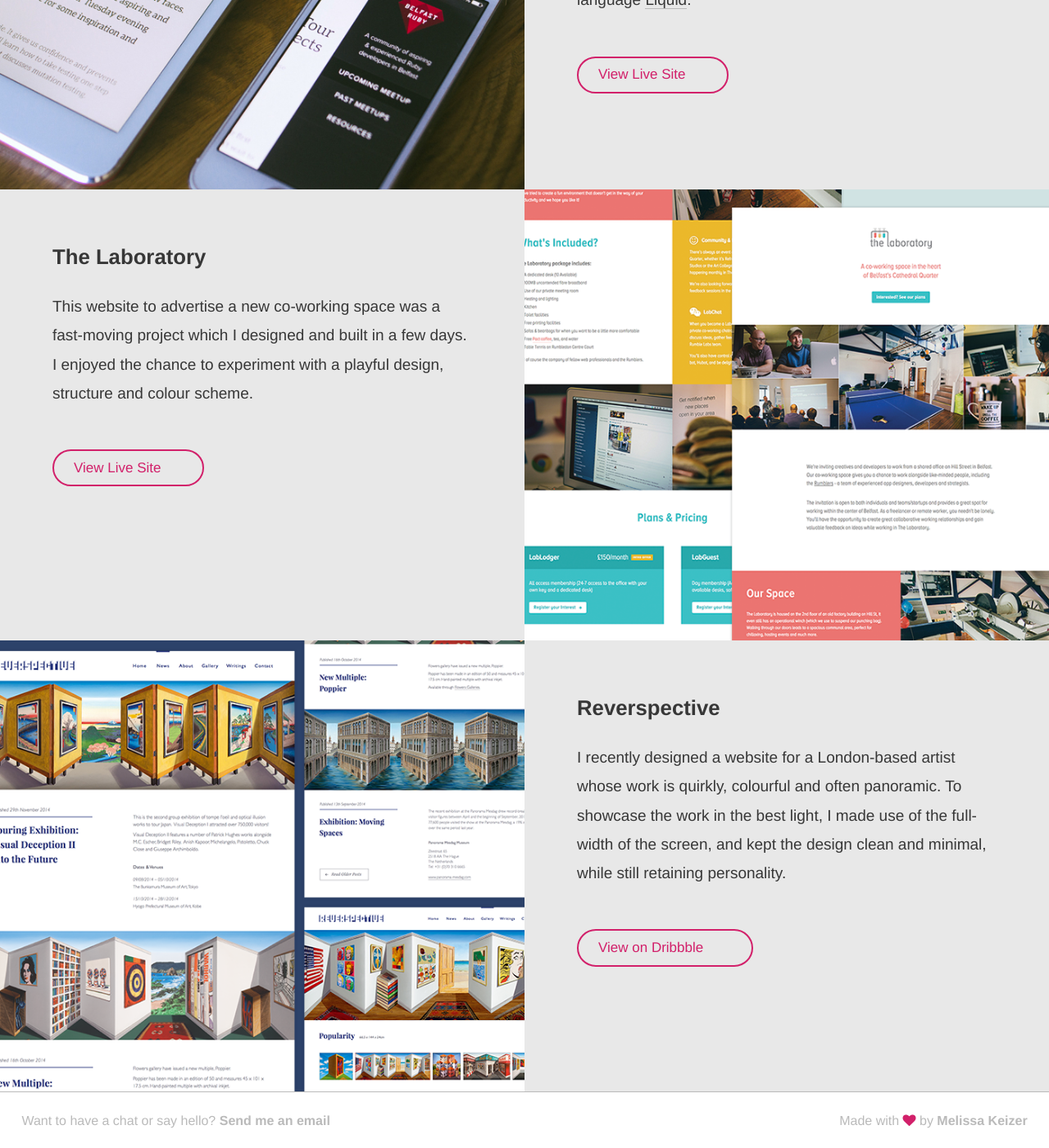
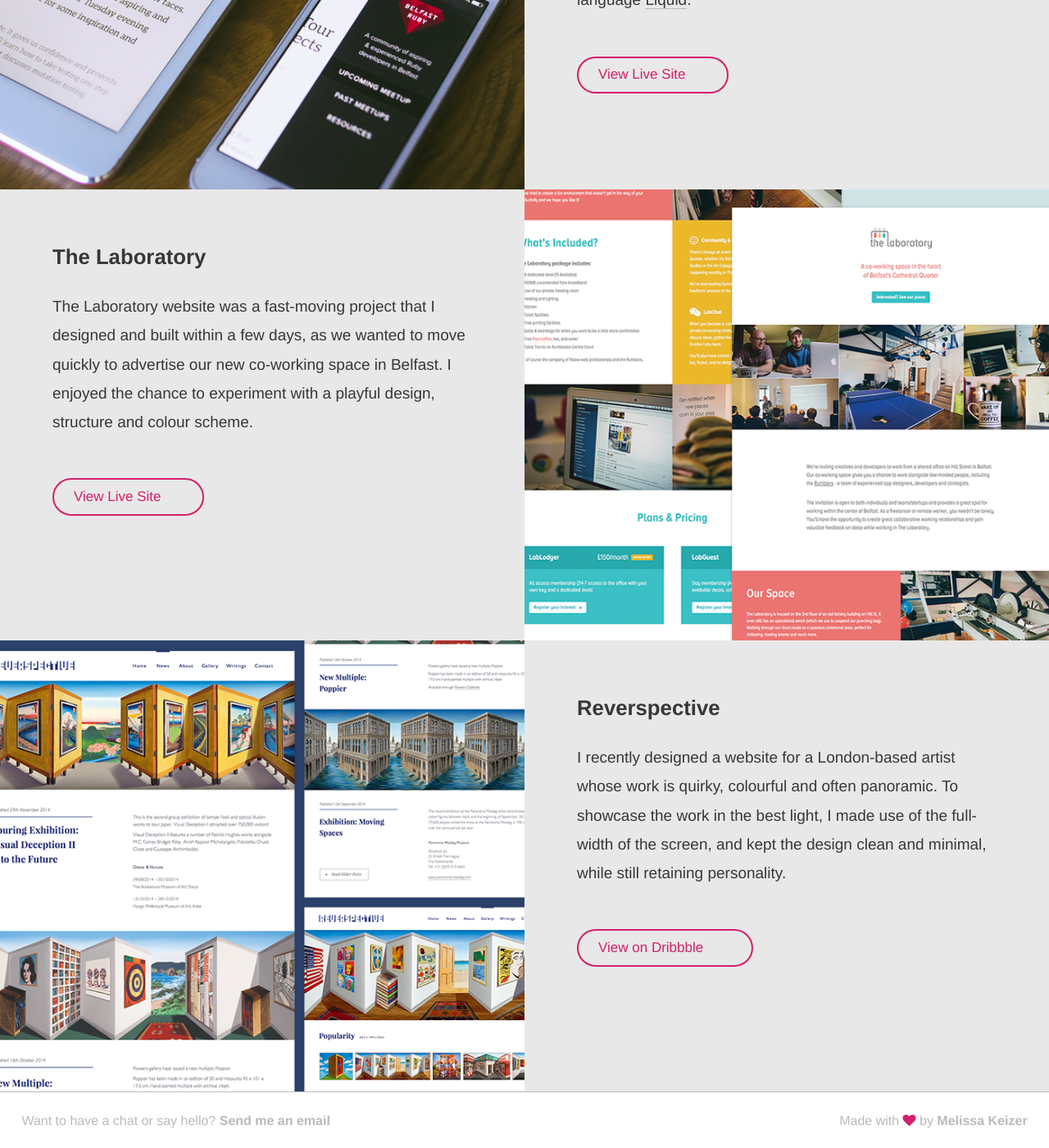
Before and after one commit to melissakeizer/melissakeizer.com, a Jekyll site: the page built from eyekiller/index.markdown, in a window 1280 px wide and 1400 px high, scrolled down 2716 px. Shown: the whole window at 82% size. Built offline with Jekyll 4.4.1, drawn with Linux system fonts in a browser that asks for light colours; nearby versions of some CDN libraries; some of the changed text lies outside the part shown.

Commit message:
typos etc

```diff
--- a/_layouts/eyekiller.html
+++ b/_layouts/eyekiller.html
@@ -44,7 +44,7 @@
             <li id="work-the-laboratory">
               <div class="inner">
                 <h3>The Laboratory</h3>
-                <p>This website to advertise a new co-working space was a fast-moving project which I designed and built in a few days. I enjoyed the chance to experiment with a playful design, structure and colour scheme.</p>
+                <p>The Laboratory website was a fast-moving project that I designed and built within a few days, as we wanted to move quickly to advertise our new co-working space in Belfast. I enjoyed the chance to experiment with a playful design, structure and colour scheme.</p>
                 <a href="http://laboratorybelfast.com/" class="button button-push"><i class="button-icon fa fa-long-arrow-right"></i><span>View Live Site</span></a>
               </div>
             </li>
@@ -53,7 +53,7 @@
             <li>
               <div class="inner">
                 <h3>Reverspective</h3>
-                <p>I recently designed a website for a London-based artist whose work is quirkly, colourful and often panoramic. To showcase the work in the best light, I made use of the full-width of the screen, and kept the design clean and minimal, while still retaining personality. </p>
+                <p>I recently designed a website for a London-based artist whose work is quirky, colourful and often panoramic. To showcase the work in the best light, I made use of the full-width of the screen, and kept the design clean and minimal, while still retaining personality. </p>
                 <a href="https://dribbble.com/shots/1923285-Artist-Website-Concepts/attachments/330605" class="button button-push view-dribbble"><i class="button-icon fa fa-long-arrow-right"></i><span>View on Dribbble</span></a>
               </div>
             </li>
--- a/eyekiller/index.markdown
+++ b/eyekiller/index.markdown
@@ -10,8 +10,8 @@ date:   2015-02-26 18:12:42
 
 I have over three years experience in the industry where I've had the opportunity to feed my growing interests in UI and UX design by helping to bring app ideas from the mind to screen.
 
-For the last year and nine months I have been working at [Rumble Labs](http://rumblelabs.com), and while I have thoroughly enjoyed my experience and learned a lot, I'm ready to be presented with new challenges in an environment that offers more variety. I am confident that I could, not only expand my knowledge and learn new creative skills with your team, but bring fresh ideas of my own to the table.
+For the last year and nine months I have been working at [Rumble Labs](http://rumblelabs.com), and while I have thoroughly enjoyed my experience and learned a lot, I'm ready to be presented with new challenges in an environment that offers more variety. I am confident that I could not only expand my knowledge and learn new creative skills with your team, but also bring fresh ideas of my own to the table.
 
-You'll find a few examples of my work below and you can [check out my CV](http://melissakeizer.com/melissa-keizer-cv-2015.pdf). However I'd really like to meet with you in person to better articulate why I'm eagar to join your team.
+You'll find a few examples of my work below and you can [check out my CV](http://melissakeizer.com/melissa-keizer-cv-2015.pdf). However I'd really like to meet with you in person to better articulate why I'm eager to join your team.
 
 **Thank you for your time and I hope to speak to you soon!**
```
Also changed, not shown: 2 other files.
